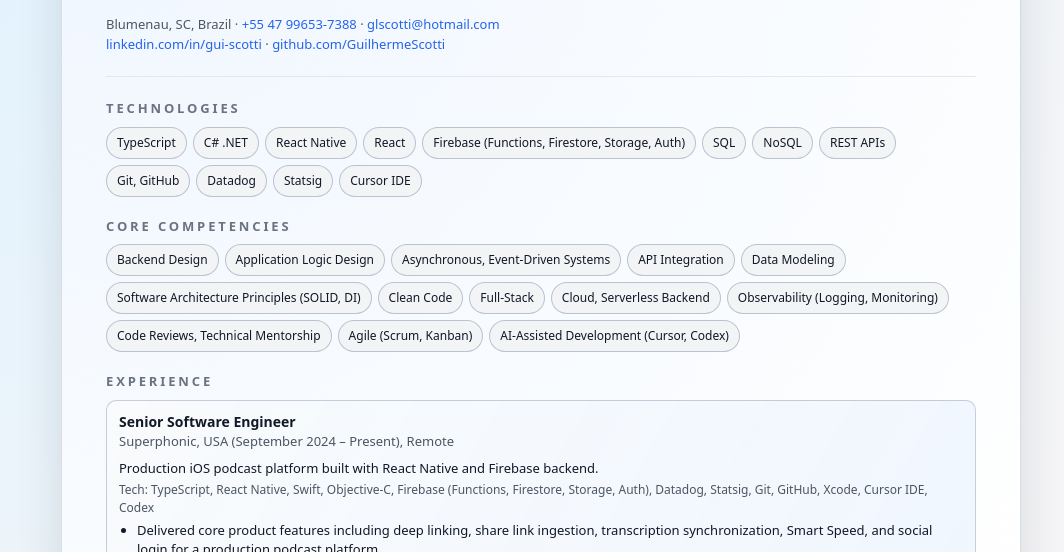
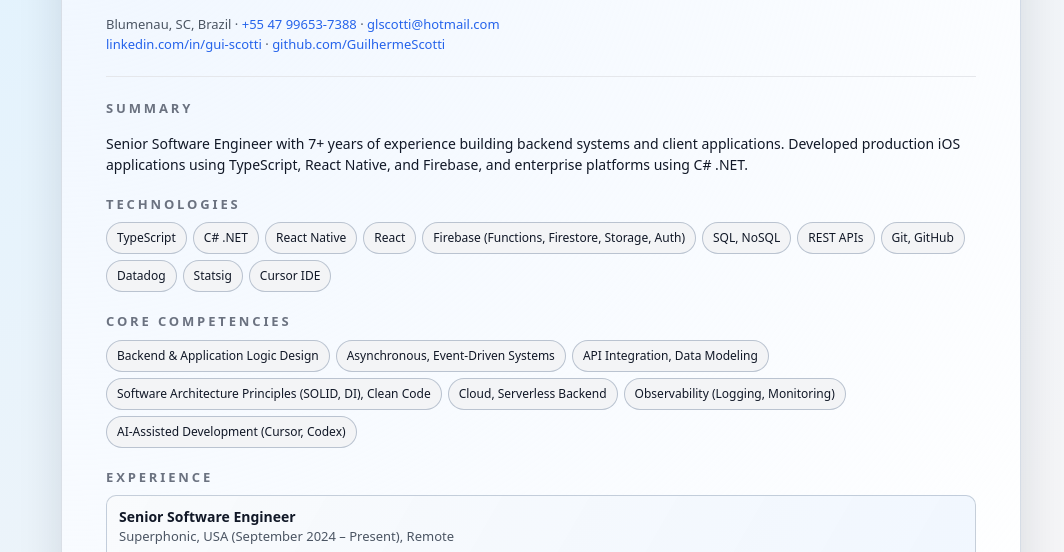
Before and after one commit to GuilhermeScotti/guilherme-scotti.dev, a website: page cv/index.html in a window 1280 px wide. Shown: the part 212-764 px from the top of the page, without its empty margins (99-1163 px from the left). Drawn offline with Linux system fonts and the light colour scheme.

Commit message:
improvements

```diff
--- a/cv/index.html
+++ b/cv/index.html
@@ -4,6 +4,15 @@
     <meta charset="UTF-8" />
     <meta name="viewport" content="width=device-width, initial-scale=1, viewport-fit=cover" />
     <title>Guilherme Scotti - Senior Software Engineer</title>
+
+    <meta
+      name="description"
+      content="Senior Software Engineer with 7+ years of experience building backend systems and client applications using TypeScript, C# .NET, React Native, and Firebase."
+    />
+
+    <link rel="icon" type="image/x-icon" href="favicon.ico" />
+    <link rel="icon" type="image/png" sizes="96x96" href="favicon-96x96.png" />
+
     <link rel="stylesheet" href="./styles.css" />
   </head>
   <body>
@@ -39,6 +48,15 @@
       </header>
 
       <section class="section">
+        <h2 class="section-title">Summary</h2>
+        <p class="summary">
+          Senior Software Engineer with 7+ years of experience building backend systems and client
+          applications. Developed production iOS applications using TypeScript, React Native, and
+          Firebase, and enterprise platforms using C# .NET.
+        </p>
+      </section>
+
+      <section class="section">
         <h2 class="section-title">Technologies</h2>
         <ul class="tags">
           <li>TypeScript</li>
@@ -46,8 +64,7 @@
           <li>React Native</li>
           <li>React</li>
           <li>Firebase (Functions, Firestore, Storage, Auth)</li>
-          <li>SQL</li>
-          <li>NoSQL</li>
+          <li>SQL, NoSQL</li>
           <li>REST APIs</li>
           <li>Git, GitHub</li>
           <li>Datadog</li>
@@ -59,18 +76,12 @@
       <section class="section">
         <h2 class="section-title">Core Competencies</h2>
         <ul class="tags">
-          <li>Backend Design</li>
-          <li>Application Logic Design</li>
+          <li>Backend &amp; Application Logic Design</li>
           <li>Asynchronous, Event-Driven Systems</li>
-          <li>API Integration</li>
-          <li>Data Modeling</li>
-          <li>Software Architecture Principles (SOLID, DI)</li>
-          <li>Clean Code</li>
-          <li>Full-Stack</li>
+          <li>API Integration, Data Modeling</li>
+          <li>Software Architecture Principles (SOLID, DI), Clean Code</li>
           <li>Cloud, Serverless Backend</li>
           <li>Observability (Logging, Monitoring)</li>
-          <li>Code Reviews, Technical Mentorship</li>
-          <li>Agile (Scrum, Kanban)</li>
           <li>AI-Assisted Development (Cursor, Codex)</li>
         </ul>
       </section>
```
Also changed, not shown: cv/favicon-96x96.png (added), cv/favicon.ico (added).
